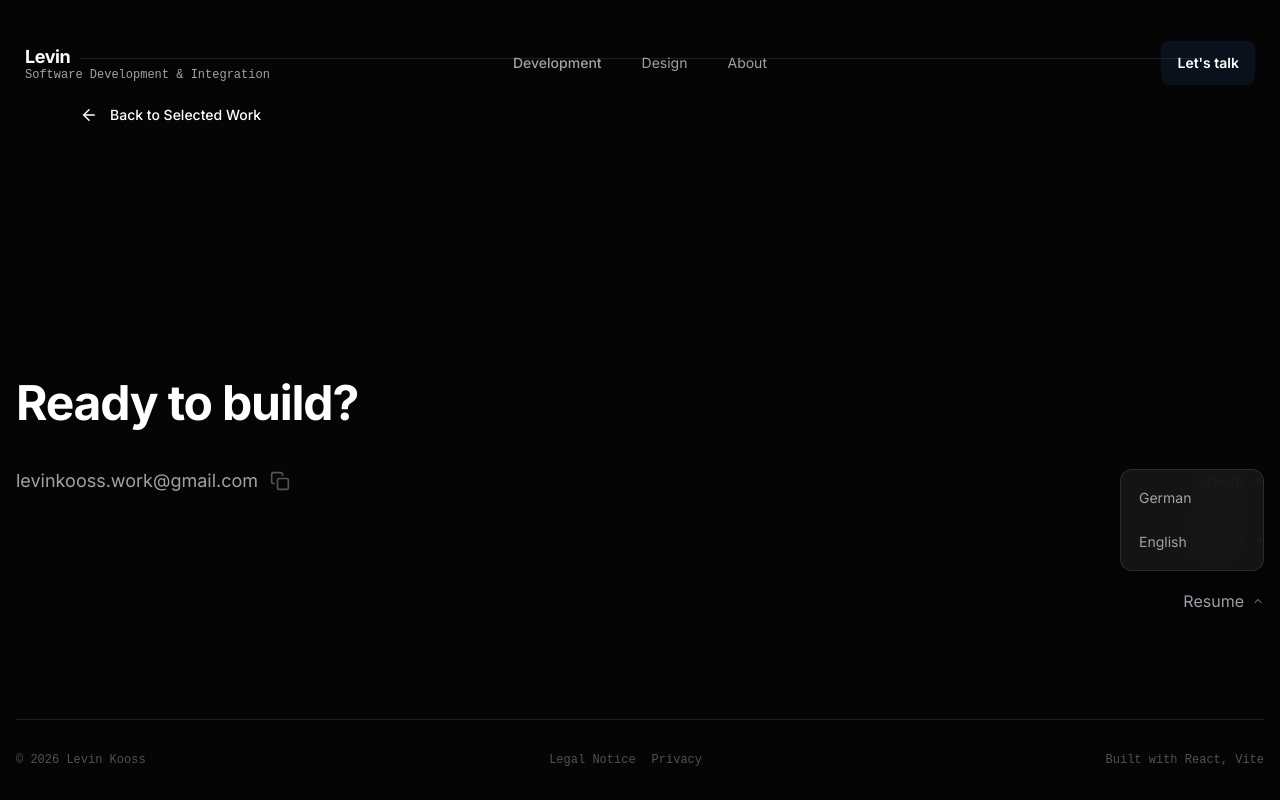
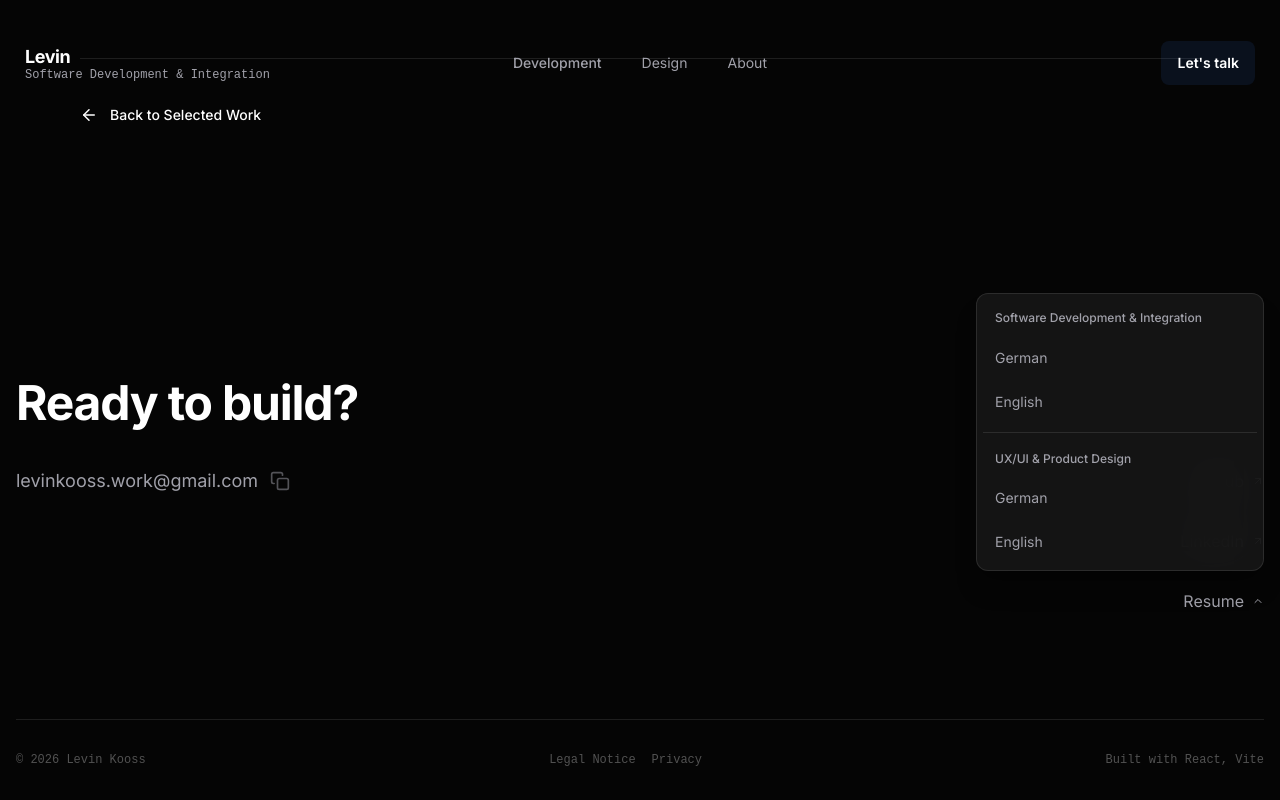
Before and after one commit to LevinKooss/levin-design-engineer, a React (Vite) app: page /job-finder in a window 1280 px wide. Both pictures are taken after a click on the button "Resume". Shown: the part 6581-7381 px from the top of the page. Built offline with nearby package versions, Linux system fonts and the light colour scheme.

Commit message:
fix: expose both resume specializations in footer selector

```diff
--- a/src/components/Footer.tsx
+++ b/src/components/Footer.tsx
@@ -84,7 +84,7 @@ export const Footer = () => {
               <div className="flex flex-col gap-4 items-start md:items-end">
                  <FooterLink href="https://github.com/LevinKooss" label="GitHub" />
                  <FooterLink href="https://www.linkedin.com/in/levin-kooss/" label="LinkedIn" />
-                 <ResumeSelector key={pathname} pathname={pathname} />
+                 <ResumeSelector key={pathname} />
               </div>
 
             </div>
--- a/src/components/ResumeSelector.tsx
+++ b/src/components/ResumeSelector.tsx
@@ -1,15 +1,61 @@
-import { useEffect, useId, useRef, useState } from 'react';
+import { useEffect, useId, useLayoutEffect, useRef, useState } from 'react';
 import { ChevronDown } from 'lucide-react';
 
-export const ResumeSelector = ({ pathname }: { pathname: string }) => {
+const resumeGroups = [
+  { specialization: 'software', label: 'Software Development & Integration' },
+  { specialization: 'design', label: 'UX/UI & Product Design' },
+] as const;
+
+export const ResumeSelector = () => {
   const [isOpen, setIsOpen] = useState(false);
   const containerRef = useRef<HTMLDivElement>(null);
   const triggerRef = useRef<HTMLButtonElement>(null);
+  const popoverRef = useRef<HTMLDivElement>(null);
   const id = useId();
-  const isDesign = ['/design', '/fithub', '/lexi', '/lumi'].some(
-    (route) => pathname.toLowerCase() === route || pathname.toLowerCase().startsWith(`${route}/`)
-  );
-  const resume = isDesign ? 'design' : 'software';
+
+  useLayoutEffect(() => {
+    if (!isOpen) return;
+
+    const positionPopover = () => {
+      const container = containerRef.current;
+      const popover = popoverRef.current;
+      if (!container || !popover) return;
+
+      const bounds = container.getBoundingClientRect();
+      const gap = 8;
+      const inset = 16;
+      const above = bounds.top - gap - inset;
+      const below = window.innerHeight - bounds.bottom - gap - inset;
+      const openAbove = above >= popover.scrollHeight + 2 || above >= below;
+      const width = popover.getBoundingClientRect().width;
+      const preferredLeft = window.matchMedia('(min-width: 768px)').matches
+        ? bounds.right - width
+        : bounds.left;
+      const left = Math.max(inset, Math.min(preferredLeft, window.innerWidth - width - inset));
+
+      popover.style.left = `${left - bounds.left}px`;
+      popover.style.bottom = openAbove ? `calc(100% + ${gap}px)` : 'auto';
+      popover.style.top = openAbove ? 'auto' : `calc(100% + ${gap}px)`;
+      popover.style.maxHeight = `${Math.max(0, openAbove ? above : below)}px`;
+    };
+
+    const handleViewportChange = () => {
+      const bounds = containerRef.current?.getBoundingClientRect();
+      if (bounds && (bounds.bottom <= 0 || bounds.top >= window.innerHeight)) {
+        setIsOpen(false);
+        return;
+      }
+      positionPopover();
+    };
+
+    positionPopover();
+    window.addEventListener('resize', handleViewportChange);
+    window.addEventListener('scroll', handleViewportChange, true);
+    return () => {
+      window.removeEventListener('resize', handleViewportChange);
+      window.removeEventListener('scroll', handleViewportChange, true);
+    };
+  }, [isOpen]);
 
   useEffect(() => {
     if (!isOpen) return;
@@ -52,9 +98,9 @@ export const ResumeSelector = ({ pathname }: { pathname: string }) => {
         ref={triggerRef}
         id={`${id}-trigger`}
         type="button"
-        aria-label="Resume language"
+        aria-label="Resume specialization and language"
         aria-expanded={isOpen}
-        aria-controls={isOpen ? `${id}-languages` : undefined}
+        aria-controls={isOpen ? `${id}-resumes` : undefined}
         onClick={() => setIsOpen((open) => !open)}
         className="group flex min-h-11 items-center gap-2 rounded-sm text-base text-[#A1A1AA] transition-colors hover:text-white focus-visible:outline focus-visible:outline-2 focus-visible:outline-offset-4 focus-visible:outline-blue-400"
       >
@@ -66,29 +112,54 @@ export const ResumeSelector = ({ pathname }: { pathname: string }) => {
       </button>
 
       {isOpen && (
-        <ul
-          id={`${id}-languages`}
+        <div
+          ref={popoverRef}
+          id={`${id}-resumes`}
+          role="group"
           aria-labelledby={`${id}-trigger`}
-          className="absolute bottom-full left-0 z-20 mb-2 w-36 rounded-xl border border-white/10 bg-neutral-900/90 p-1.5 shadow-xl shadow-black/30 backdrop-blur-xl md:left-auto md:right-0"
+          className="absolute left-0 z-20 w-72 max-w-[calc(100vw-2rem)] overflow-y-auto overscroll-contain rounded-xl border border-white/10 bg-neutral-900/90 p-1.5 shadow-xl shadow-black/30 backdrop-blur-xl"
         >
+          {resumeGroups.map(({ specialization, label }) => (
+            <div
+              key={specialization}
+              role="group"
+              aria-labelledby={`${id}-${specialization}`}
+              className="py-1 first:pt-0 last:pb-0 [&+div]:mt-1 [&+div]:border-t [&+div]:border-white/10 [&+div]:pt-2"
+            >
+              <h3
+                id={`${id}-${specialization}`}
+                className="px-3 py-2 text-xs font-medium leading-relaxed text-[#A1A1AA]"
+              >
+                {label}
+              </h3>
+              <ul>
                 {([
                   ['de', 'German'],
                   ['en', 'English'],
-          ] as const).map(([language, label]) => (
+                ] as const).map(([language, languageLabel]) => (
                   <li key={language}>
                     <a
-                href={`/resumes/${resume}-${language}.pdf`}
+                      href={`/resumes/${specialization}-${language}.pdf`}
                       target="_blank"
                       rel="noopener noreferrer"
-                aria-label={`${label} resume (PDF, opens in a new tab)`}
+                      aria-label={`${label}, ${languageLabel} resume (PDF, opens in a new tab)`}
                       onClick={closeMenu}
+                      onKeyDown={(event) => {
+                        if (event.key === ' ') {
+                          event.preventDefault();
+                          event.currentTarget.click();
+                        }
+                      }}
                       className="flex min-h-11 items-center rounded-lg px-3 py-2 text-sm text-[#A1A1AA] transition-colors hover:bg-white/5 hover:text-white focus-visible:bg-white/10 focus-visible:text-white focus-visible:outline focus-visible:outline-2 focus-visible:outline-blue-400"
                     >
-                {label}
+                      {languageLabel}
                     </a>
                   </li>
                 ))}
               </ul>
+            </div>
+          ))}
+        </div>
       )}
     </div>
   );
```
Lines whose indentation alone changed are shown as unchanged.
